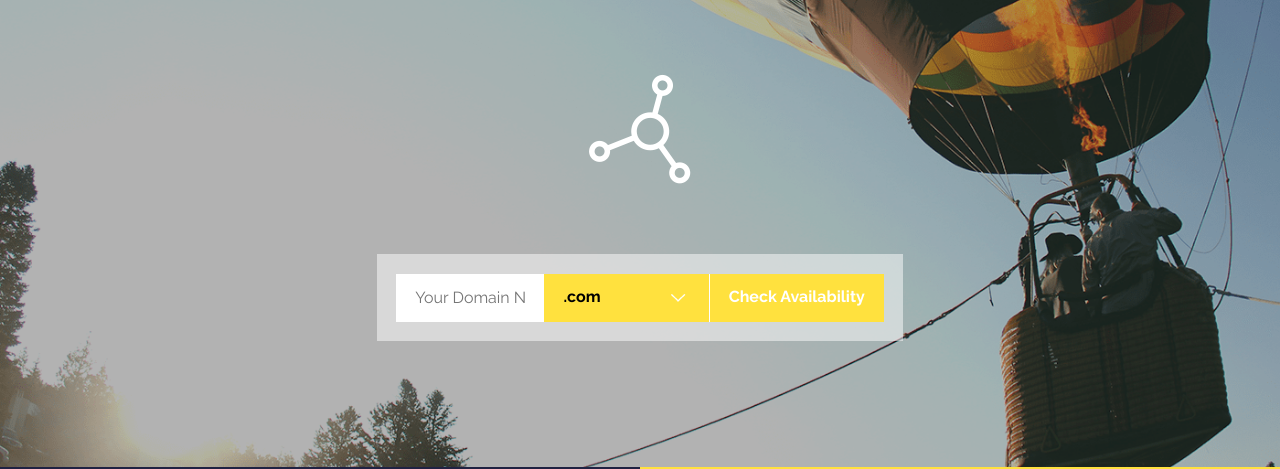
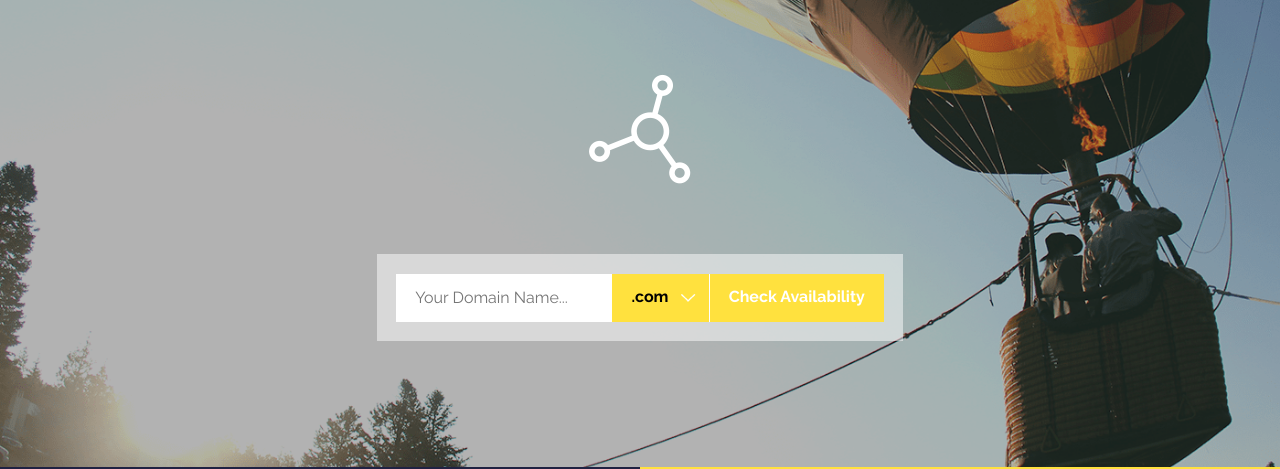
Before and after one commit to NilmergOmino/weekly-challenge_34, a website: page index.html in a window 1280 px wide. Shown: the part 337-806 px from the top of the page. Drawn offline with Linux system fonts and the light colour scheme.

Commit message:
search form layout improved

```diff
--- a/src/scss/components/search-form.scss
+++ b/src/scss/components/search-form.scss
@@ -53,5 +53,10 @@
             border-top: none;
             border-left: 1px solid white;
         }
+        .input,
+        .select,
+        .submit{
+            width: auto;
+        }
     }
 }
```
Also changed, not shown: dist/css/style.css, 1 other file.
